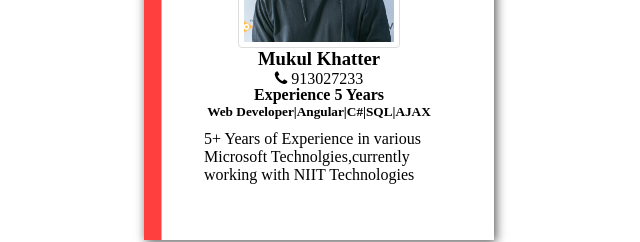
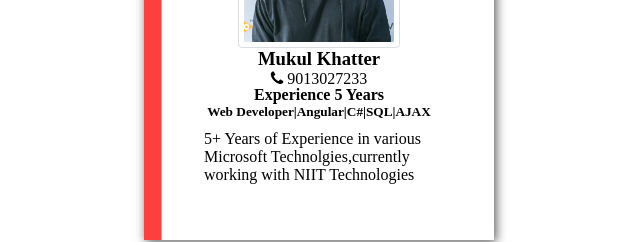
Before and after one commit to mukulkhatter/MyCard, a plain HTML site: page index.html in a window 1280 px wide. Shown: the part 360-602 px from the top of the page, 321-961 px from the left. Drawn offline with Linux system fonts and the light colour scheme.

Commit message:
Update index.html

```diff
--- a/index.html
+++ b/index.html
@@ -13,7 +13,7 @@
 </div>
 
 <h3>Mukul Khatter</h3>
-<i class="fa fa-phone fa-1x" area-hidden="true"> 913027233</i>
+<i class="fa fa-phone fa-1x" area-hidden="true"> 9013027233</i>
    <h4>Experience 5 Years</h4>
 <h5>Web Developer|Angular|C#|SQL|AJAX</h5>
 <p>
```
